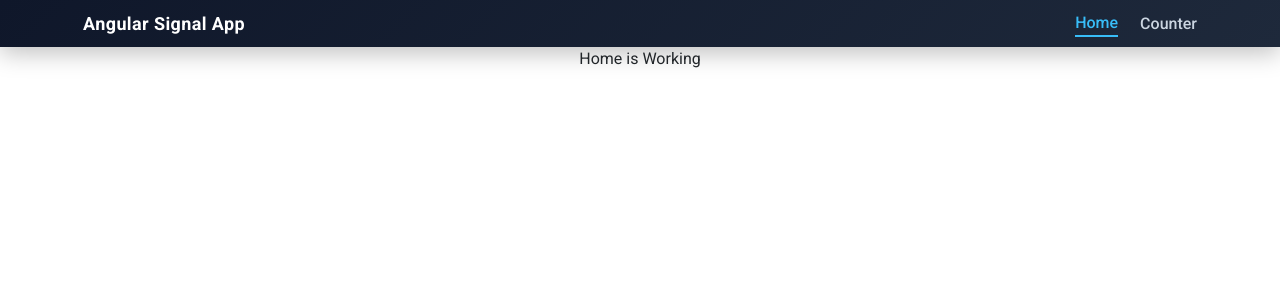
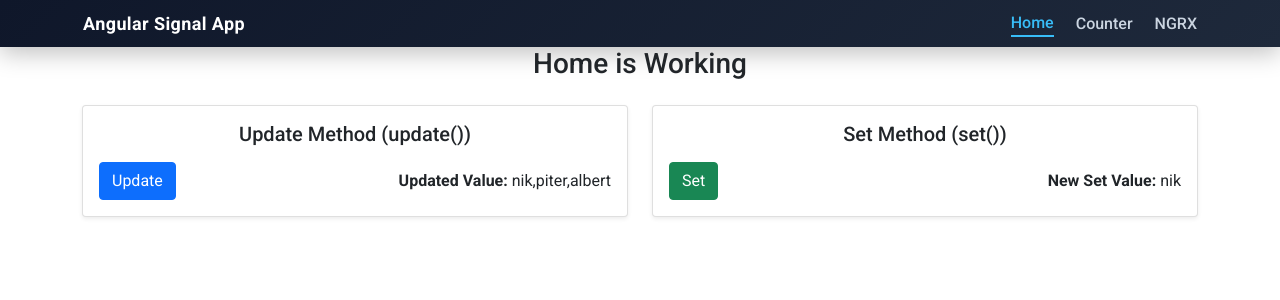
Before and after one commit to nik089/angular_signal, an Angular app in the folder myapp/: page /home in a window 1280 px wide. Shown: the top 300 px of the page. Built offline with nearby package versions, Linux system fonts and the light colour scheme.

Commit message:
fixed routes

```diff
--- a/myapp/src/app/app.routes.ts
+++ b/myapp/src/app/app.routes.ts
@@ -6,10 +6,13 @@ export const routes: Routes = [
 
   {
     path: 'counter',
-    loadComponent: () =>
-      import('../counter/counter').then(m => m.Counter)
+    loadComponent: () => import('../counter/counter').then((m) => m.Counter),
+  },
+  {
+    path: 'ngrx',
+    loadComponent: () => import('../ngrx/ngrx/ngrx.component').then((m) => m.NgrxComponent),
   },
 
   { path: '', redirectTo: 'home', pathMatch: 'full' },
-  { path: '**', redirectTo: 'home' }
+  { path: '**', redirectTo: 'home' },
 ];
--- a/myapp/src/header/header.html
+++ b/myapp/src/header/header.html
@@ -3,12 +3,11 @@
     <div class="brand">
       <span class="title">Angular Signal App</span>
     </div>
-    <button class="menu-btn" (click)="toggleMenu()">
-      ☰
-    </button>
+    <button class="menu-btn" (click)="toggleMenu()">☰</button>
     <nav class="nav" [class.open]="mobileOpen">
       <a routerLink="/home" routerLinkActive="active">Home</a>
       <a routerLink="/counter" routerLinkActive="active">Counter</a>
+      <a routerLink="/ngrx" routerLinkActive="active">NGRX</a>
     </nav>
   </div>
 </header>
--- a/myapp/src/home/home.html
+++ b/myapp/src/home/home.html
@@ -1 +1,32 @@
-<section class="text-center">Home is Working</section>
+<section class="text-center mb-4">
+  <h3>Home is Working</h3>
+</section>
+
+<div class="container">
+  <div class="row g-4">
+    <!-- LEFT COLUMN (Update Method) -->
+    <div class="col-md-6">
+      <div class="card shadow-sm p-3">
+        <h5 class="mb-3 text-center">Update Method (update())</h5>
+        <div class="d-flex justify-content-between align-items-center">
+          <button class="btn btn-primary" (click)="updateData()">Update</button>
+          <ul class="mb-0 list-unstyled">
+            <li><strong>Updated Value:</strong> {{ user() }}</li>
+          </ul>
+        </div>
+      </div>
+    </div>
+
+    <!-- RIGHT COLUMN (Set Method) -->
+    <div class="col-md-6">
+      <div class="card shadow-sm p-3">
+        <h5 class="mb-3 text-center">Set Method (set())</h5>
+
+        <div class="d-flex justify-content-between align-items-center">
+          <button class="btn btn-success" (click)="setData()">Set</button>
+          <p class="mb-0"><strong>New Set Value:</strong> {{ data1() }}</p>
+        </div>
+      </div>
+    </div>
+  </div>
+</div>
--- a/myapp/src/home/home.ts
+++ b/myapp/src/home/home.ts
@@ -1,5 +1,4 @@
-import { Component } from '@angular/core';
-import { Header } from '../header/header';
+import { Component, computed, signal, Signal, WritableSignal } from '@angular/core';
 import { RouterModule } from '@angular/router';
 
 @Component({
@@ -9,5 +8,30 @@ import { RouterModule } from '@angular/router';
   styleUrl: './home.scss',
 })
 export class Home {
+  // writeable Signal;
+  data: WritableSignal<string | number | boolean> = signal<string | number | boolean>('nik');
 
+  // computed signal;
+  speed: Signal<number> = computed<number>(() => 90); // con;t update value
+
+  handleData() {
+    this.data.set('yadava'); // or
+    this.data.set(true); //
+    this.data.set(29);
+  }
+
+  //set vs update
+
+  data1: WritableSignal<string> = signal<string>('nik');
+
+  user: WritableSignal<string[]> = signal(['nik', 'piter', 'albert']);
+
+  setData() {
+    this.data1.set('yadav'); // becos "yadav" value not depend on privious value;
+  }
+
+  updateData() {
+    // if i want add "bruce" in array its depend on privious value the we used update method
+    this.user.update((item) => [...item, 'bruce']);
+  }
 }
```
Also changed, not shown: myapp/src/home/signal.txt.
